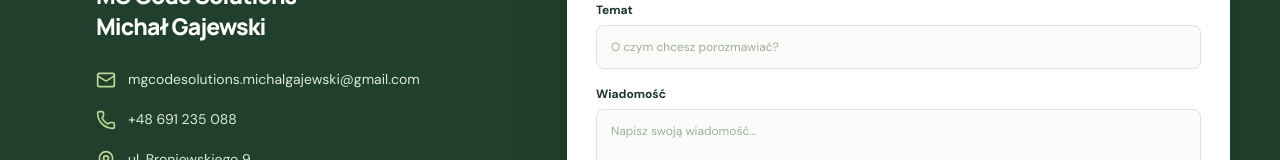
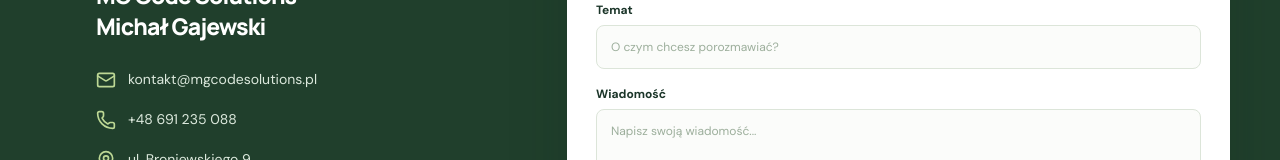
Before and after one commit to mgcodesolutionsmichalgajewski/portfolio, a React (Vite) app: page / in a window 1280 px wide. Shown: the part 5069-5229 px from the top of the page. Built offline with nearby package versions, Linux system fonts and the light colour scheme.

Commit message:
feat: use custom domain email for contact and form delivery

```diff
--- a/index.html
+++ b/index.html
@@ -39,7 +39,7 @@
             "url": "https://mgcodesolutions.pl/",
             "image": "https://mgcodesolutions.pl/profil.jpg",
             "jobTitle": "Software Engineer · Atlassian Forge Developer",
-            "email": "mailto:mgcodesolutions.michalgajewski@gmail.com",
+            "email": "mailto:kontakt@mgcodesolutions.pl",
             "telephone": "+48 691 235 088",
             "sameAs": ["https://www.linkedin.com/in/michal-gajewsky/"],
             "alumniOf": {
@@ -66,7 +66,7 @@
             "name": "MG Code Solutions Michał Gajewski",
             "url": "https://mgcodesolutions.pl/",
             "image": "https://mgcodesolutions.pl/og-image.png",
-            "email": "mailto:mgcodesolutions.michalgajewski@gmail.com",
+            "email": "mailto:kontakt@mgcodesolutions.pl",
             "telephone": "+48 691 235 088",
             "founder": {
               "@id": "https://mgcodesolutions.pl/#michal-gajewski"
--- a/src/components/Contact.tsx
+++ b/src/components/Contact.tsx
@@ -17,9 +17,7 @@
     }
     setSendStatus('sending');
     try {
-      const response = await fetch(
-        'https://formsubmit.co/ajax/mgcodesolutions.michalgajewski@gmail.com',
-        {
+      const response = await fetch('https://formsubmit.co/ajax/kontakt@mgcodesolutions.pl', {
         method: 'POST',
         headers: { 'Content-Type': 'application/json', Accept: 'application/json' },
         body: JSON.stringify({
@@ -31,8 +29,7 @@
           _honey: '',
           _url: window.location.href,
         }),
-        },
-      );
+      });
       const result = (await response.json()) as { success?: boolean | string };
       if (!response.ok || (result.success !== true && result.success !== 'true'))
         throw new Error('Message could not be sent');
@@ -68,8 +65,8 @@
               <br />
               Michał Gajewski
             </h3>
-            <a href="mailto:mgcodesolutions.michalgajewski@gmail.com">
-              <Mail /> mgcodesolutions.michalgajewski@gmail.com
+            <a href="mailto:kontakt@mgcodesolutions.pl">
+              <Mail /> kontakt@mgcodesolutions.pl
             </a>
             <a href="tel:+48691235088">
               <Phone /> +48 691 235 088
```
Lines whose indentation alone changed are shown as unchanged.
